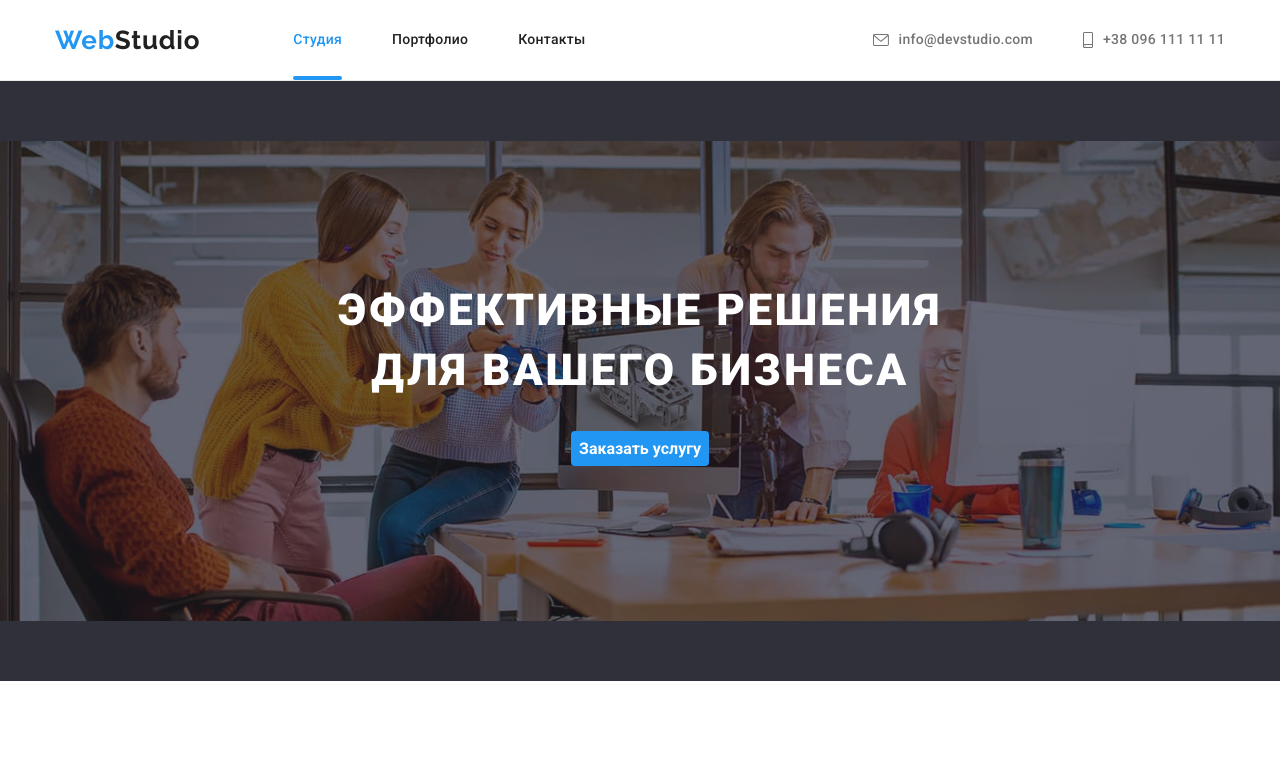
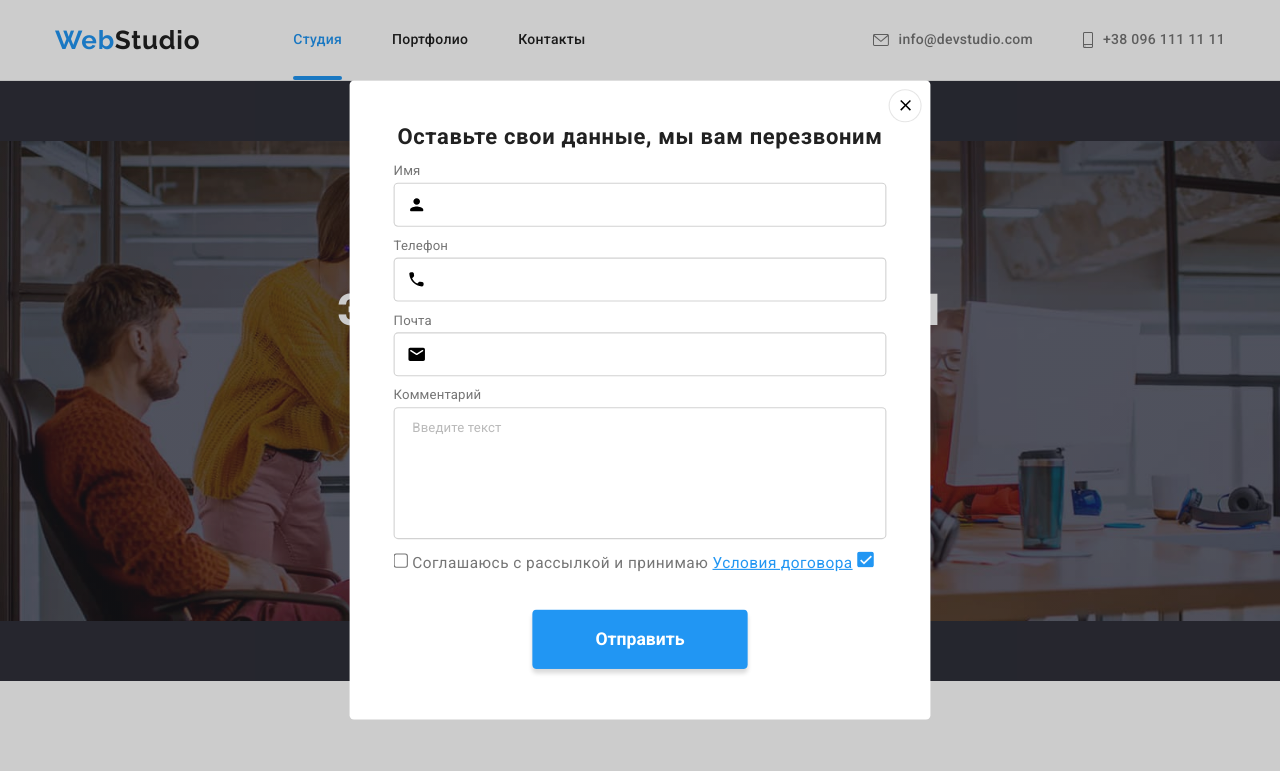
Before and after one commit to VolodymyrVelch/goit-markup-hw-06, a plain HTML site: page index.html in a window 1280 px wide. Shown: the top 771 px of the page. Drawn offline with nearby package versions, Linux system fonts and the light colour scheme.

Commit message:
First-part-form

```diff
--- a/css/style.css
+++ b/css/style.css
@@ -483,7 +483,7 @@ a {
 .soc-icon-link.foot:focus {
   background-color: var(--accent-color);
 }
-.subsscribe-form {
+.subscribe-form {
   margin-left: auto;
   align-items: center;
 }
@@ -492,15 +492,19 @@ a {
   display: flex;
   align-items: center;
   background-color: transparent;
+  color: var(--third-text-color);
 }
 .subscribe {
+  display: flex;
   width: 358px;
   height: 55px;
+  padding-left: 16px;
   background-color: transparent;
   border: 1px solid rgba(255, 255, 255, 0.3);
   box-sizing: border-box;
   filter: drop-shadow(0px 4px 4px rgba(0, 0, 0, 0.15));
   border-radius: 4px;
+  color: var(--third-text-color);
 }
 .button-footer {
   display: flex;
@@ -532,14 +536,12 @@ a {
 .button-footer > svg {
   margin: 13px 28px 13px 10px;
 }
-/* input[type='email']::-webkit-input-placeholder {
-  margin-left: 10px;
+input::placeholder {
   font-size: 16px;
-  line-height: 1.25;
+  line-height: 1, 25;
   letter-spacing: 0.03em;
-
-  color: var(--second-text-color);
-} */
+  color: rgba(255, 255, 255, 0.6);
+}
 
 /* ПОРТФОЛІО */
 /* Кнопки фільтр */
@@ -693,6 +695,94 @@ a {
   border: 1px solid rgba(0, 0, 0, 0.1);
   border-radius: 50%;
   background-color: var(--main-background-color);
-  /* background-repeat: no-repeat;
-  background-position: 50% 50%; */
 }
+.modal-btn:hover,
+.modal-btn:focus {
+  fill: var(--primary-btn-hover-color);
+}
+.modal-title {
+  margin-bottom: 12px;
+  font-weight: 700;
+  font-size: 20px;
+  line-height: 1.15;
+  text-align: center;
+  letter-spacing: 0.03em;
+}
+.modal-cont {
+  padding: 40px 40px 0 40px;
+}
+.modal-cont li {
+  display: flex;
+  flex-direction: column;
+  margin-bottom: 10px;
+}
+/* Іконки форм */
+.lable-position {
+  position: relative;
+  display: inline-block;
+}
+.icon-lable {
+  position: absolute;
+  left: 12px;
+  top: 11px;
+}
+.form-input {
+  border: 1px solid rgba(33, 33, 33, 0.2);
+  box-sizing: border-box;
+  border-radius: 4px;
+  height: 40px;
+  width: 100%;
+  padding: 12px 5px 12px 42px;
+  transition: focus 250ms var(--timing-function);
+}
+.form-input:focus-within,
+.form-textarea:focus-within {
+  border-color: var(--accent-color);
+  outline: none;
+}
+.form-textarea {
+  border: 1px solid rgba(33, 33, 33, 0.2);
+  padding: 12px 16px;
+  border-radius: 4px;
+  height: 120px;
+  resize: none;
+}
+.form-input:focus ~ .icon-lable {
+  fill: var(--accent-color);
+}
+textarea::placeholder {
+  font-size: 12px;
+  line-height: 1.16;
+  letter-spacing: 0.01em;
+
+  color: rgba(117, 117, 117, 0.5);
+}
+.form-cont {
+  margin-bottom: 4px;
+  color: var(--second-text-color);
+  font-family: inherit;
+  font-size: 12px;
+  line-height: 14px;
+  letter-spacing: 0.01em;
+}
+.check {
+  font-size: 14px;
+  line-height: 1.71;
+  letter-spacing: 0.03em;
+  color: var(--second-text-color);
+}
+.agriment {
+  font-size: 14px;
+  line-height: 1.71;
+  letter-spacing: 0.03em;
+  text-decoration-line: underline;
+  color: var(--accent-color);
+}
+
+.button.modal-form {
+  display: flex;
+  margin: auto;
+  margin-top: 30px;
+  padding: 10px 55px;
+  box-shadow: 0px 4px 4px rgba(0, 0, 0, 0.15);
+}
--- a/index.html
+++ b/index.html
@@ -302,15 +302,15 @@
                             </svg></a></li>
                 </ul>
             </div>
-            <div class="subsscribe-form">
+            <div class="subscribe-form">
                 <p class="social-title">Подпишитесь на рассылку</p>
-                <form class="sign-mail" action="">
-                    <label>
-                        <input class="subscribe" type="email" name="Subscribe" placeholder="E-mail">
+                <form class="sign-mail" name="subscribe">
+                    <label class="mail-lable">
+                        <input class="subscribe" type="email" name="subscribe" placeholder="E-mail">
                     </label>
                     <button class="button-footer" type="submit">Подписатся<svg width="24" height="24">
                             <use href="./images/icons.svg#icon-send-form"></use>
-                        </svg></span> </button>
+                        </svg> </button>
 
                 </form>
             </div>
@@ -318,10 +318,58 @@
 
     </footer>
     <!-- Модальне вікно -->
-    <div class="backdrop is-hidden" data-modal>
+    <!-- is-hidden -->
+    <div class="backdrop " data-modal>
         <div class="modal">
+
+            <form class="modal-cont" action="" name="contact-form" autocomplete="on">
+                <p class="modal-title">Оставьте свои данные, мы вам перезвоним</p>
+                <ul>
+                    <li class="form-item">
+                        <label class="form-cont" for="name">Имя</label>
+                        <div class="lable-position">
+                            <input class="form-input" type="name" id="name">
+                            <svg class="icon-lable" width="18" height="18">
+                                <use href="./images/icons.svg#person-black-form"></use>
+                            </svg>
+                        </div>
+                    </li>
+                    <li class="form-item">
+                        <label class="form-cont" for="phone">Телефон</label>
+                        <div class="lable-position">
+                            <input class="form-input" type="tel" name="phone_number" id="phone">
+                            <svg class="icon-lable" width="18" height="18">
+                                <use href="./images/icons.svg#phone-black-form"></use>
+                            </svg>
+                        </div>
+                    </li>
+                    <li class="form-item">
+                        <label class="form-cont" for="mail">Почта</label>
+                        <div class="lable-position">
+                            <input class="form-input" type="email" name="email" id="mail">
+                            <svg class="icon-lable" width="18" height="18">
+                                <use href="./images/icons.svg#email-form"></use>
+                            </svg>
+                        </div>
+                    </li>
+                    <li class="form-item">
+                        <label class="form-cont" for="textarea">Комментарий</label>
+                        <textarea class="form-textarea" name="textarea" id="textarea" cols="30" rows="5"
+                            placeholder="Введите текст"></textarea>
+                    </li>
+                </ul>
+                <input type="checkbox" name="agree-with" id="agree">
+                <label class="check" for="agree">Соглашаюсь с рассылкой и принимаю <span><a class="agriment"
+                            href="">Условия
+                            договора</a></span>
+                </label>
+                <svg width="16" height="15">
+                    <use href="./images/icons.svg#icon-check-form"></use>
+                </svg>
+                <button class="button modal-form" type="submit">Отправить</button>
+            </form>
             <div><button data-modal-close class="modal-btn">
-                    <svg class="close-btn" width="18" heiht="18">
+                    <svg class="close-btn" width="18" height="18">
                         <use href="./images/icons.svg#close-btn"></use>
                     </svg>
                 </button>
```
Also changed, not shown: portfolio.html (+50 -18 lines).
